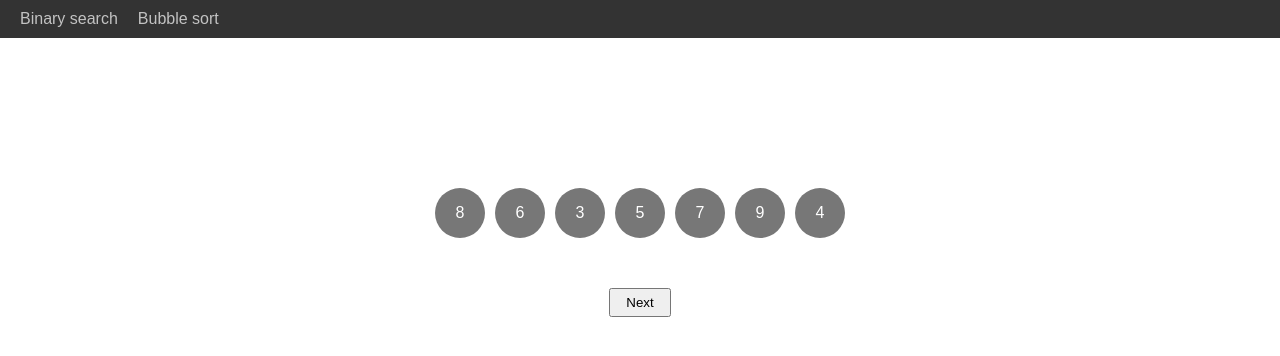
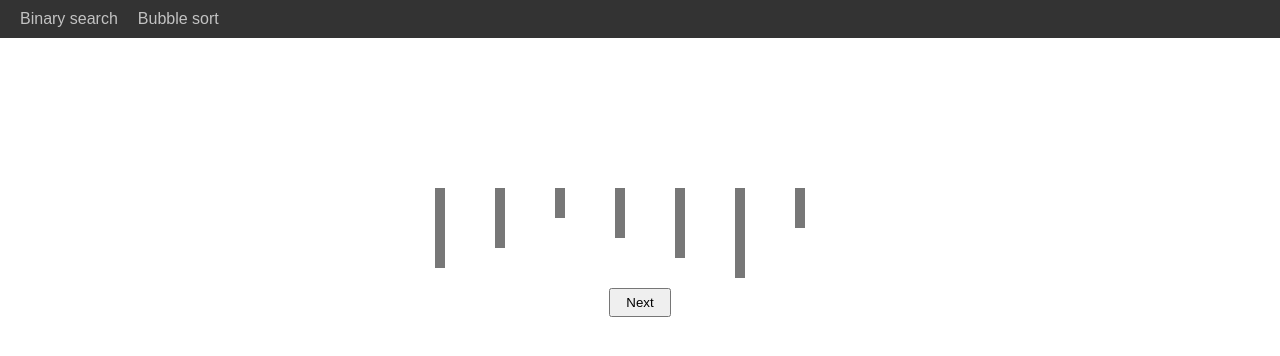
Before and after one commit to chardos/algorithm-viz, a React app: page /bubblesort in a window 1280 px wide. Shown: the top 356 px of the page. Built offline with nearby package versions, Linux system fonts and the light colour scheme.

Commit message:
Bar charts version

```diff
--- a/src/components/BubbleSort/BubbleSort.js
+++ b/src/components/BubbleSort/BubbleSort.js
@@ -1,6 +1,7 @@
 import React, { Component } from 'react';
 import bubbleSortGenerator from './algorithm';
 import SingleNode from '../Common/SingleNode/SingleNode';
+import Bar from '../Common/Bar/Bar';
 import classNames from 'classnames';
 import './BubbleSort.scss';
 
@@ -10,7 +11,8 @@ export default class BubbleSortWrap extends Component {
         selected: null,
         this.state = {
             array: [8,6,3,5,7,9,4],
-            swapped: []
+            swapped: [],
+            display: 'bars'
         }
         this.generator = bubbleSortGenerator(this.state.array);
     }
@@ -56,13 +58,13 @@ export default class BubbleSortWrap extends Component {
                         const moveBackwards = this.state.swapped[1] === i;
                         const animationMod = moveBackwards && -60 || moveForwards && 60;
                         return(
-                            <SingleNode
+                            <Bar
                                 classes={classes}
                                 key={number}
                                 position={i * 60 + animationMod}
                             >
                                 {number}
-                            </SingleNode>
+                            </Bar>
                         )
                     })}
                 </div>
--- /dev/null
+++ b/src/components/Common/Bar/Bar.js
@@ -0,0 +1,16 @@
+import React from 'react';
+import './Bar.scss';
+
+export default function Bar(props) {
+    const style = {
+        transform: `translateX(${props.position}px)`,
+        height: props.children * 10
+    }
+
+    return (
+        <div className={`bar ${props.classes ? props.classes : ''}`}
+            style={style}
+            onClick={ () => props.setSearchedValue(props.children) }
+        />
+    );
+};
--- /dev/null
+++ b/src/components/Common/Bar/Bar.scss
@@ -0,0 +1,33 @@
+.bar{
+    position: absolute;
+    display: flex;
+    align-items: center;
+    justify-content: center;
+    width: 10px;
+    background-color: #777;
+    transition: all .3s;
+
+    &:last-child{
+        margin-right: 0;
+    }
+
+    &.faded-by-default{
+        opacity: .5;
+    }
+
+    &.active {
+        opacity: 1;
+    }
+
+    &.selected {
+        background-color: black;
+    }
+
+    &.not-found {
+        background-color: red;
+    }
+
+    &.found {
+        background-color: green;
+    }
+}
```
Also changed, not shown: 1 other file (tests, documents, lock files or other folders).
